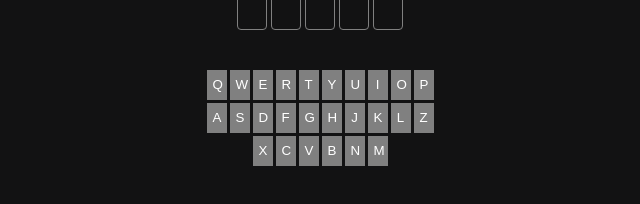
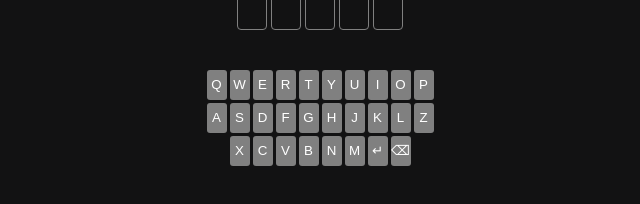
Before and after one commit to dmaresza/React-Projects, a React (Vite) app in the folder wordle/: page / in a window 1280 px wide. Shown: the part 308-512 px from the top of the page, without its empty margins (320-960 px from the left). Built offline with nearby package versions, Linux system fonts and the light colour scheme.

Commit message:
Logic to display each guess separately and keep old guesses

```diff
--- a/wordle/src/App.jsx
+++ b/wordle/src/App.jsx
@@ -1,29 +1,64 @@
 import { useState } from 'react'
+import Guess from "./Guess"
 
 export default function App() {
 
   const [currentWord, setCurrentWord] = useState("react")
+  const [currentGuess, setCurrentGuess] = useState([])
+  const [prevGuesses, setPrevGuesses] = useState([])
+  const [guessCount, setGuessCount] = useState(0)
 
   const alphabet = "qwertyuiopasdfghjklzxcvbnm"
 
-  const guessList = [["", "", "", "", ""], ["", "", "", "", ""], ["", "", "", "", ""], ["", "", "", "", ""], ["", "", "", "", ""], ["", "", "", "", ""]]
-  console.log(guessList)
+  const guessElements =
+    <>
+      <Guess {...(guessCount === 0 ? { currentGuess } : {})} guessCount={guessCount} id={0} prevGuesses={prevGuesses} />
+      <Guess {...(guessCount === 1 ? { currentGuess } : {})} guessCount={guessCount} id={1} prevGuesses={prevGuesses} />
+      <Guess {...(guessCount === 2 ? { currentGuess } : {})} guessCount={guessCount} id={2} prevGuesses={prevGuesses} />
+      <Guess {...(guessCount === 3 ? { currentGuess } : {})} guessCount={guessCount} id={3} prevGuesses={prevGuesses} />
+      <Guess {...(guessCount === 4 ? { currentGuess } : {})} guessCount={guessCount} id={4} prevGuesses={prevGuesses} />
+      <Guess {...(guessCount === 5 ? { currentGuess } : {})} guessCount={guessCount} id={5} prevGuesses={prevGuesses} />
+    </>
 
-  const letterElements = guessList.map(guess => <div>{guess.map(letter =>
-    <span>{letter}</span>)}</div>)
 
   const keyboardElements = alphabet.split("").map(letter =>
-    <button key={letter}>{letter.toUpperCase()}</button>
+    <button key={letter} onClick={() => guessLetter(letter)}>{letter.toUpperCase()}</button>
   )
+
+  function guessLetter(letter) {
+    if (currentGuess.length < 5) {
+      setCurrentGuess(prevGuess => [...prevGuess, letter])
+    }
+  }
+
+  function submit() {
+    if (currentGuess.length === 5) {
+      setGuessCount(prevCount => prevCount + 1)
+      setPrevGuesses(guesses => [...guesses, currentGuess])
+      setCurrentGuess([])
+    }
+  }
+
+  function backspace() {
+    if (currentGuess.length > 0) {
+      setCurrentGuess(prevGuess => {
+        const tempArray = [...prevGuess]
+        tempArray.pop()
+        return tempArray
+      })
+    }
+  }
 
   return (
     <main>
       <h1>Wordle</h1>
       <section className="guesses">
-        {letterElements}
+        {guessElements}
       </section>
       <section className="keyboard">
         {keyboardElements}
+        <button onClick={() => submit()}>↵</button>
+        <button onClick={() => backspace()}>⌫</button>
       </section>
     </main>
   )
--- /dev/null
+++ b/wordle/src/Guess.jsx
@@ -0,0 +1,35 @@
+export default function Guess(props) {
+    if (props.currentGuess) {
+        return (
+            <div>
+                <span>{props.currentGuess[0]}</span>
+                <span>{props.currentGuess[1]}</span>
+                <span>{props.currentGuess[2]}</span>
+                <span>{props.currentGuess[3]}</span>
+                <span>{props.currentGuess[4]}</span>
+            </div>
+        )
+    }
+    else if (props.prevGuesses.length > props.id) {
+        return (
+            <div>
+                <span>{props.prevGuesses[props.id][0]}</span>
+                <span>{props.prevGuesses[props.id][1]}</span>
+                <span>{props.prevGuesses[props.id][2]}</span>
+                <span>{props.prevGuesses[props.id][3]}</span>
+                <span>{props.prevGuesses[props.id][4]}</span>
+            </div>
+        )
+    }
+    else {
+        return (
+            <div>
+                <span></span>
+                <span></span>
+                <span></span>
+                <span></span>
+                <span></span>
+            </div>
+        )
+    }
+}
--- a/wordle/src/index.css
+++ b/wordle/src/index.css
@@ -50,6 +50,11 @@ main {
   background-color: gray;
   color: white;
   border: none;
+  border-radius: 3px;
   height: 30px;
   width: 20px;
+  cursor: pointer;
+  display: flex;
+  align-items: center;
+  justify-content: center;
 }
```
